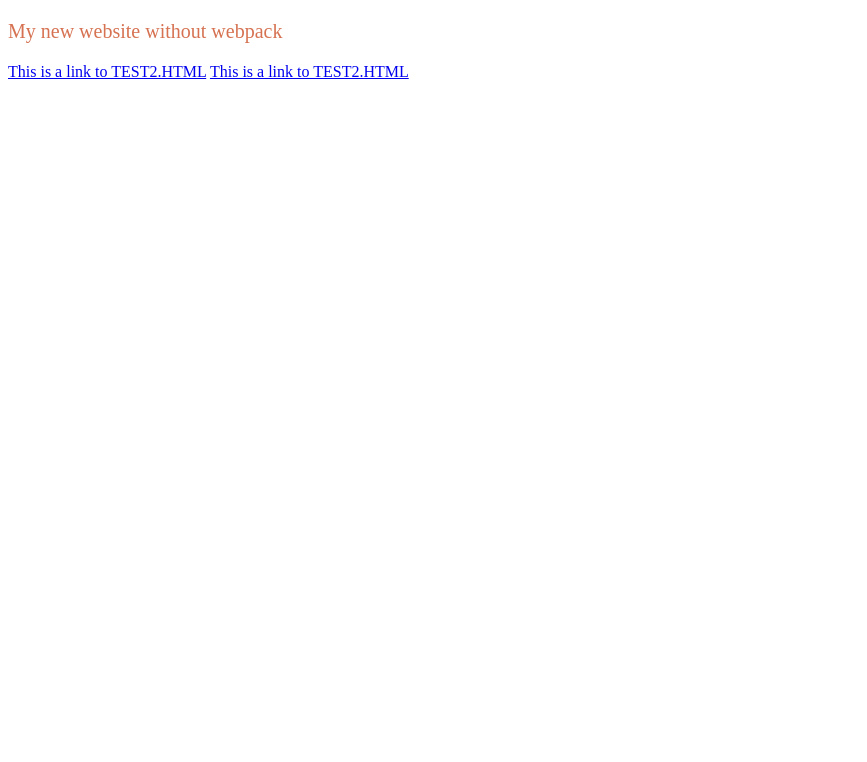
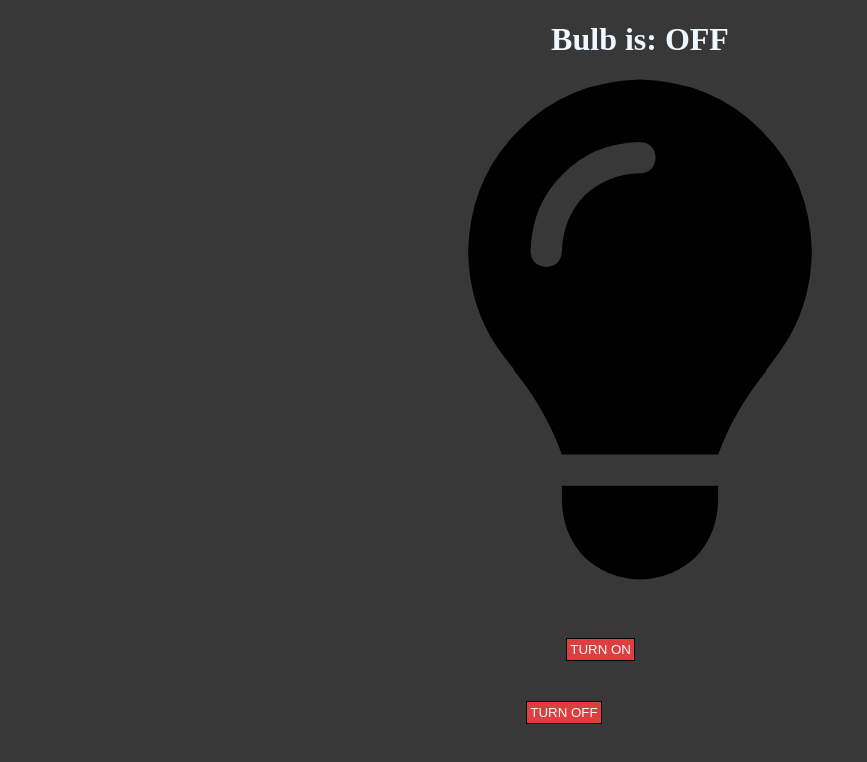
Before and after one commit to JuliaOlshevskaya/test-without-webpack, a plain HTML site: page index.html in a window 1280 px wide. Shown: the whole page, without its empty margins (0-867 px from the left). Drawn offline with Linux system fonts and the light colour scheme.

Commit message:
Light Bulb

```diff
--- a/index.html
+++ b/index.html
@@ -1,16 +1,29 @@
 <!DOCTYPE html>
 <html>
   <head>
-    <title>My new website</title>
+    <title>Light Bulb</title>
+    <script src="https://kit.fontawesome.com/a076d05399.js"></script>
     <link rel="stylesheet" type="text/css" href="styles/styles.css" />
+  </head>
+  <body onload="onPageLoad()" class="bodyNight">
+    <h1 class="h1Night serifFont" id="changingOfContent">Bulb is: OFF</h1>
+
+    <i
+      class="far fa-lightbulb commonStylesForIcons lightIsOn"
+      id="bulbIsOn"
+    ></i>
+    <i
+      class="fas fa-lightbulb commonStylesForIcons lightIsOff"
+      id="bulbIsOff"
+    ></i>
+    <br />
+
+    <section class="serifFont">
+      <button onclick="lightIsOn()" class="changeMargin" id="clickTurnLightOn">
+        turn on
+      </button>
+      <button onclick="lightIsOff()" id="clickTurnLightOff">turn off</button>
+    </section>
     <script type="text/javascript" src="scripts/scripts.js"></script>
-    <script type="text/javascript">
-      alert("I am from html");
-    </script>
-  </head>
-  <body>
-    <p>My new website without webpack</p>
-    <a href="pages/test2.html" target="_blanc">This is a link to TEST2.HTML</a>
   </body>
-  <a href="pages/test2.html" target="_blanc">This is a link to TEST2.HTML</a>
 </html>
--- a/scripts/scripts.js
+++ b/scripts/scripts.js
@@ -1 +1,22 @@
-alert("My new page");
+function onPageLoad() {
+  console.log("Page has loaded");
+}
+const lightBulbIsOn = document.getElementById("bulbIsOn");
+const lightBulbIsOff = document.getElementById("bulbIsOff");
+const backgroundColorOfBody = document.getElementsByTagName("body");
+const changeContentOfHeader = document.getElementById("changingOfContent");
+
+function lightIsOn() {
+  lightBulbIsOn.style.display = "inherit";
+  lightBulbIsOff.style.display = "none";
+  backgroundColorOfBody[0].style.backgroundColor = "rgb(250, 250, 11)";
+  changeContentOfHeader.innerText = "Bulb is: ON";
+  changeContentOfHeader.style.color = "black";
+}
+function lightIsOff() {
+  lightBulbIsOn.style.display = "none";
+  lightBulbIsOff.style.display = "inherit";
+  backgroundColorOfBody[0].style.backgroundColor = "rgb(56, 56, 56)";
+  changeContentOfHeader.innerText = "Bulb is: OFF";
+  changeContentOfHeader.style.color = "white";
+}
--- a/styles/styles.css
+++ b/styles/styles.css
@@ -1,6 +1,55 @@
-body {
-    color: rgb(214, 114, 81);
+/* .far {
+  font-size: 500px;
+  text-align: center;
+  width: 100%;
 }
-p{
-    font-size: 20px;
+.fas {
+  font-size: 500px;
+  text-align: center;
+  width: 100%;
+} */
+.serifFont {
+  font-family: "Times New Roman", Times, Georgia, serif;
 }
+section {
+  margin: 0 auto;
+  display: block;
+  width: 18%;
+}
+.changeMargin {
+  margin: 40px;
+}
+button {
+  text-transform: uppercase;
+  color: aliceblue;
+  background-color: rgb(223, 62, 62);
+  border: black solid 1px;
+  padding: 3px;
+}
+
+.bodyNight {
+  background-color: rgb(56, 56, 56);
+}
+.bodyDay {
+  background-color: rgb(250, 250, 11);
+}
+
+.h1Night {
+  color: aliceblue;
+  text-align: center;
+}
+.h1Day {
+  color: black;
+  text-align: center;
+}
+.commonStylesForIcons {
+  text-align: center;
+  font-size: 500px;
+  width: 100%;
+}
+.lightIsOn {
+  display: none;
+}
+.lightIsOff {
+  display: inherit;
+}
```
